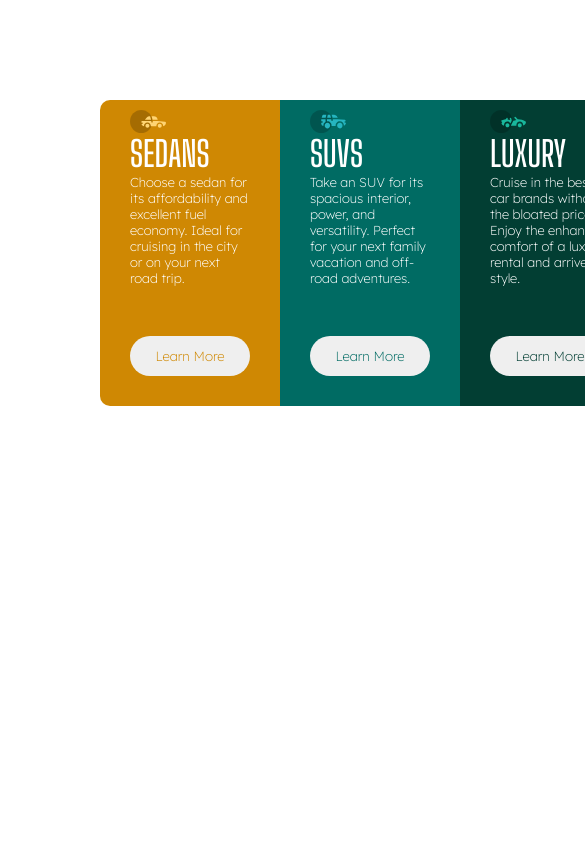
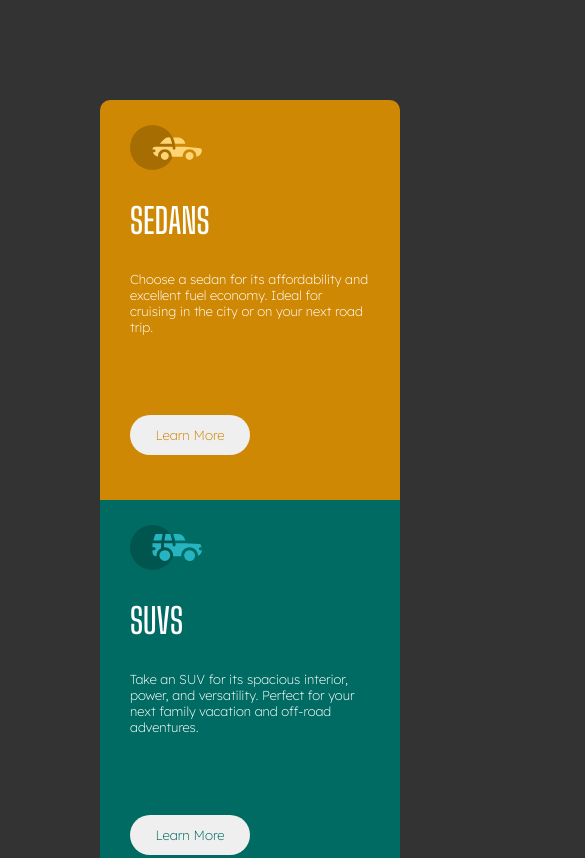
Before and after one commit to Lifecam98/HTML-og-CSS-design-oppgave, a plain HTML site: page index.html in a window 390 px wide. Shown: the top 858 px of the page, 585 px wide, since content can reach past the window. Drawn offline with Linux system fonts and the light colour scheme; a web font is replaced by a local one.

Commit message:
mobilefix actual

```diff
--- a/style.css
+++ b/style.css
@@ -17,29 +17,18 @@ body {
 	--luxury-clr: rgb(2, 62, 51);
 }
 
-@media (max-width: 768px) {
-	.carCards {
-		display: flex;
-		flex-direction: column;
-	}
-	.sedanCard {
-		border-radius: 10px 10px 0px 0px;
-	}
-	.luxuryCard {
-		border-radius: 0px 0px 10px 10px;
-	}
-	body {
-		background-color: rgb(255, 255, 255);
-	}
-}
-
 .carCards {
 	display: flex;
 	flex-direction: row;
-	min-height: 250px;
-	max-width: 100px;
+	min-height: 600px;
+	min-width: 400px;
+	max-width: 900px;
 	padding: 50px;
 	margin: 50px;
+	@media (max-width: 768px) {
+		flex-direction: column;
+		max-width: 300px;
+	}
 }
 
 .sedanCard {
@@ -50,6 +39,10 @@ body {
 	padding: 30px;
 	padding-top: 0px;
 	border-radius: 10px 0px 0px 10px;
+	@media (max-width: 768px) {
+		border-radius: 10px 10px 0px 0px;
+		height: 400px;
+	}
 }
 
 .suvCard {
@@ -59,6 +52,9 @@ body {
 	justify-content: space-around;
 	padding: 30px;
 	padding-top: 0px;
+	@media (max-width: 768px) {
+		height: 400px;
+	}
 }
 
 .luxuryCard {
@@ -69,6 +65,10 @@ body {
 	padding: 30px;
 	padding-top: 0px;
 	border-radius: 0px 10px 10px 0px;
+	@media (max-width: 768px) {
+		border-radius: 0px 0px 10px 10px;
+		height: 400px;
+	}
 }
 h1 {
 	font-family: "Big Shoulders Display", Arial, sans-serif;
@@ -108,4 +108,8 @@ button:hover {
 	margin-top: 10px;
 	max-height: 10%;
 	max-width: 30%;
+	@media (max-width: 768px) {
+		max-height: 15%;
+		max-width: 30%;
+	}
 }
```
